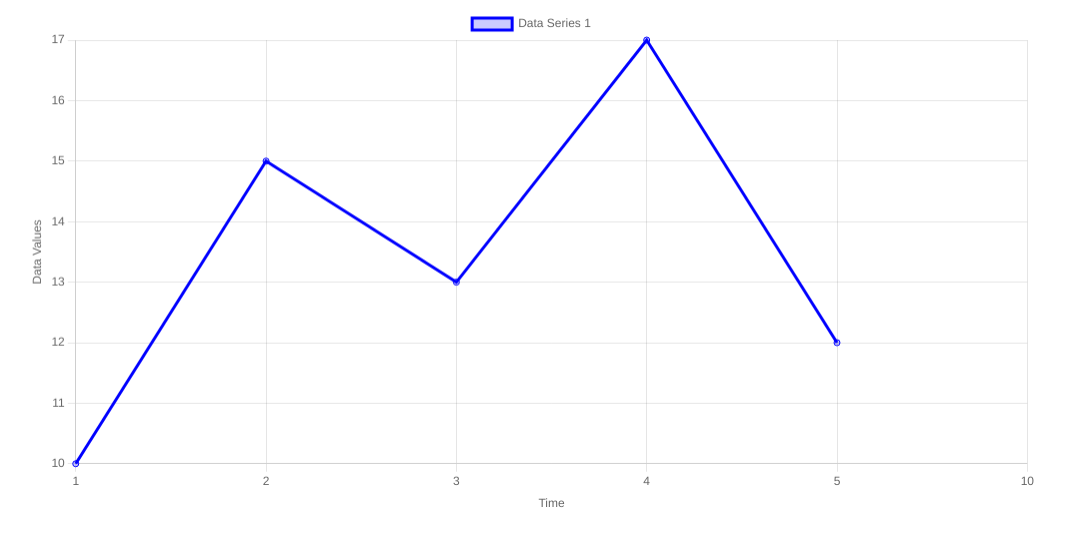
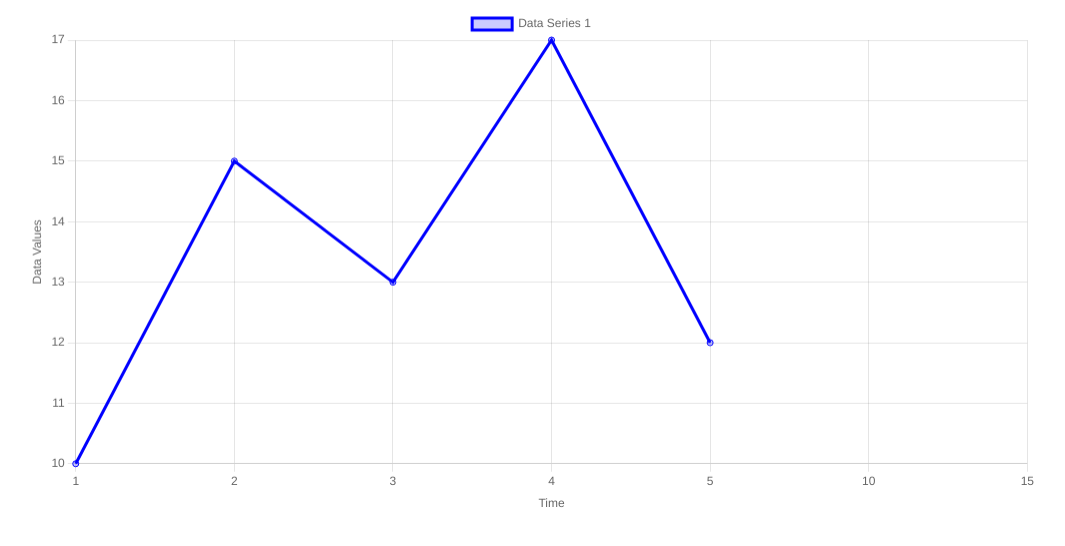
Before and after one commit to https-github-com-maha0507/IOT-APP, a plain HTML site: page frontend/chart.html in a window 1280 px wide. Shown: the whole page, without its empty margins (108-1173 px from the left). Drawn offline with nearby package versions, Linux system fonts and the light colour scheme.

Commit message:
files are added

```diff
--- a/frontend/chart.html
+++ b/frontend/chart.html
@@ -11,7 +11,7 @@
 
     <script>
       // Sample data
-      const time = [1, 2, 3, 4, 5, 10];
+      const time = [1, 2, 3, 4, 5, 10, 15];
       const data = [10, 15, 13, 17, 12];
 
       // Get the canvas element
```
Also changed, not shown: frontend/cg-box.html (+1 -1 lines), frontend/data.html (+1 -1 lines), frontend/datastream.html (+1 -1 lines).
